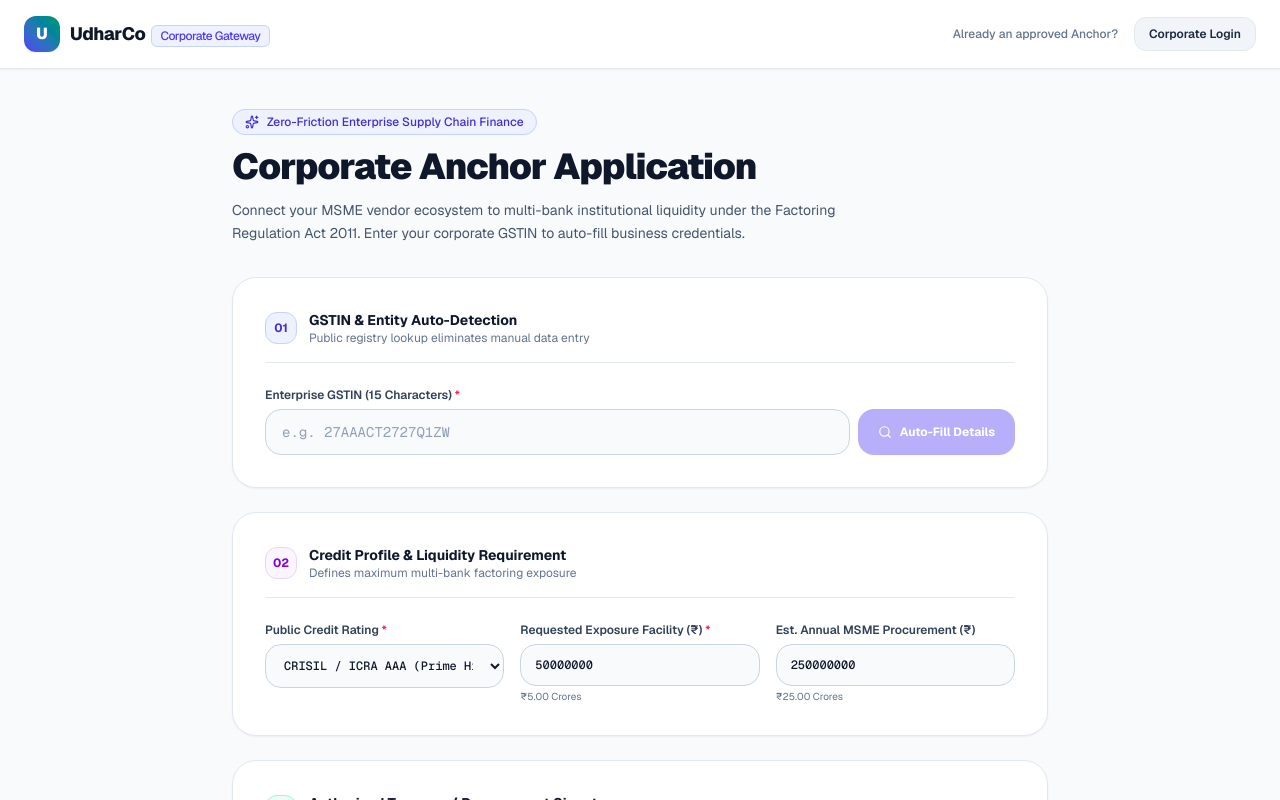
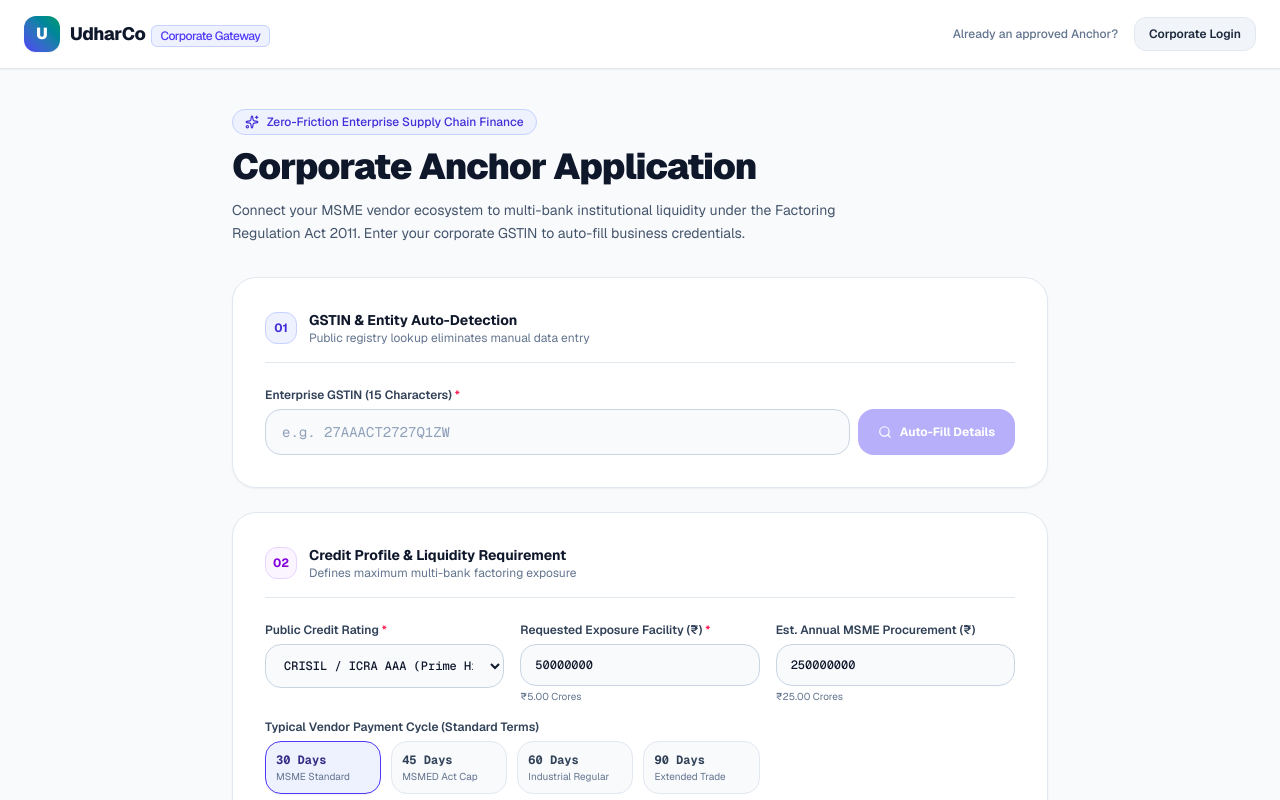
Before and after one commit to bhavyc/udharco, a Next.js app in the folder web/: page /corporate/apply in a window 1280 px wide. Shown: the top 800 px of the page. Built offline with nearby package versions, Linux system fonts and the light colour scheme.

Commit message:
feat(underwriting): add self-declared payment terms for onboarding with strict decoupling from per-invoice execution

```diff
--- a/web/prisma/seed.ts
+++ b/web/prisma/seed.ts
@@ -60,6 +60,7 @@ async function main() {
       currentExposure: 0,
       status: "ACTIVE",
       annualProcurement: 250000000, // ₹25 Cr procurement
+      standardPaymentTerms: 60,
     },
   });
   console.log("✅ Seeded Active Anchor:", anchor.corporateName);
@@ -69,6 +70,7 @@ async function main() {
     where: { gstin: "27AABCM6789P1Z3" },
     update: {
       annualProcurement: 240000000,
+      standardPaymentTerms: 45,
     },
     create: {
       corporateName: "Mahindra Auto Ancillaries Ltd",
@@ -82,6 +84,7 @@ async function main() {
       contactEmail: "treasury@mahindra-ancillaries.com",
       contactPhone: "+91 98200 11223",
       annualProcurement: 240000000, // ₹24 Crore annual procurement
+      standardPaymentTerms: 45,
     },
   });
   console.log("✅ Seeded Pending Anchor (AA+):", pendingAnchor1.corporateName);
@@ -91,6 +94,7 @@ async function main() {
     where: { gstin: "27AABCA4321D1Z9" },
     update: {
       annualProcurement: 80000000,
+      standardPaymentTerms: 30,
     },
     create: {
       corporateName: "Apex Plastic Components Pvt Ltd",
@@ -104,6 +108,7 @@ async function main() {
       contactEmail: "finance@apexplastic.in",
       contactPhone: "+91 98334 45566",
       annualProcurement: 80000000, // ₹8 Crore annual procurement
+      standardPaymentTerms: 30,
     },
   });
   console.log("✅ Seeded Pending Anchor (UNRATED):", pendingAnchor2.corporateName);
--- a/web/src/app/admin/AdminDashboardClient.tsx
+++ b/web/src/app/admin/AdminDashboardClient.tsx
@@ -63,6 +63,7 @@ interface Anchor {
   contactEmail?: string | null;
   contactPhone?: string | null;
   annualProcurement?: number | null;
+  standardPaymentTerms?: number | null;
   createdAt?: string;
   user?: { email: string | null; isActive: boolean; inviteToken?: string | null } | null;
 }
@@ -1327,7 +1328,7 @@ export default function AdminDashboardClient({
                                   onClick={() => {
                                     setReviewAnchorModal(a);
                                     setReviewGstResult(null);
-                                    const defaultTenure = 90;
+                                    const defaultTenure = a.standardPaymentTerms || 30;
                                     setReviewTenureDays(defaultTenure);
                                     const initialSuggestedLimit = a.annualProcurement
                                       ? Math.round(a.annualProcurement * (defaultTenure / 365))
@@ -2154,12 +2155,23 @@ export default function AdminDashboardClient({
 
                   {/* Interactive Dynamic Tenure Selector */}
                   <div>
-                    <div className="flex items-center justify-between text-[11px] text-slate-600 mb-1.5">
-                      <span>Working Capital Cycle (Invoice Tenure):</span>
-                      <span className="font-bold text-slate-900 font-mono">{reviewTenureDays} Days</span>
+                    <div className="flex items-center justify-between text-[11px] text-slate-600 mb-1.5 flex-wrap gap-1">
+                      <div className="flex items-center gap-1.5">
+                        <span>Working Capital Cycle (Invoice Tenure):</span>
+                        <span className="font-bold text-slate-900 font-mono">{reviewTenureDays} Days</span>
+                      </div>
+                      {reviewAnchorModal.standardPaymentTerms ? (
+                        <span className="text-[10px] px-2 py-0.5 rounded bg-indigo-50 text-indigo-700 font-mono font-semibold border border-indigo-200">
+                          Company Declared: {reviewAnchorModal.standardPaymentTerms}d (unverified starting estimate, editable)
+                        </span>
+                      ) : (
+                        <span className="text-[10px] px-2 py-0.5 rounded bg-slate-100 text-slate-500 font-mono">
+                          Default: 30d (MSME Standard)
+                        </span>
+                      )}
                     </div>
                     <div className="grid grid-cols-4 gap-1.5">
-                      {[30, 60, 90, 120].map((days) => (
+                      {[30, 45, 60, 90].map((days) => (
                         <button
                           key={days}
                           type="button"
@@ -2185,6 +2197,9 @@ export default function AdminDashboardClient({
                         </button>
                       ))}
                     </div>
+                    <span className="text-[10px] text-slate-400 mt-1 block">
+                      📌 <strong>Notice:</strong> This tenure is used solely as an onboarding starting estimate to calculate the corporate credit limit. When suppliers actually upload invoices, interest and settlement tenure are <strong>always calculated from that specific invoice&apos;s real bill due-date</strong>.
+                    </span>
                   </div>
 
                   {/* Dynamic Math Display */}
--- a/web/src/app/api/v1/corporate/apply/route.ts
+++ b/web/src/app/api/v1/corporate/apply/route.ts
@@ -14,6 +14,7 @@ export async function POST(request: Request) {
       creditRating,
       requestedExposureLimit,
       annualProcurement,
+      standardPaymentTerms,
     } = body;
 
     if (!gstin || typeof gstin !== "string" || gstin.trim().length !== 15) {
@@ -85,6 +86,7 @@ export async function POST(request: Request) {
         contactEmail: contactEmail.toLowerCase().trim(),
         contactPhone: contactPhone?.trim() || null,
         annualProcurement: typeof annualProcurement === "number" ? annualProcurement : null,
+        standardPaymentTerms: typeof standardPaymentTerms === "number" ? Number(standardPaymentTerms) : 30,
       },
     });
 
@@ -100,6 +102,8 @@ export async function POST(request: Request) {
           corporateName: newAnchor.corporateName,
           gstin: cleanGst,
           requestedExposureLimit: requestedExposureLimit || 0,
+          annualProcurement: annualProcurement || null,
+          standardPaymentTerms: standardPaymentTerms || 30,
           creditRating: creditRating || "UNRATED",
           contactPerson: contactPerson || "",
           contactEmail: contactEmail || "",
--- a/web/src/app/corporate/apply/page.tsx
+++ b/web/src/app/corporate/apply/page.tsx
@@ -36,6 +36,7 @@ export default function CorporateApplyPage() {
   const [creditRating, setCreditRating] = useState("AAA");
   const [requestedLimit, setRequestedLimit] = useState(50000000); // ₹5 Cr default
   const [annualProcurement, setAnnualProcurement] = useState(250000000); // ₹25 Cr default
+  const [standardPaymentTerms, setStandardPaymentTerms] = useState<number>(30); // 30 days default MSME cycle
 
   // Submission State
   const [isSubmitting, setIsSubmitting] = useState(false);
@@ -109,6 +110,7 @@ export default function CorporateApplyPage() {
           creditRating,
           requestedExposureLimit: Number(requestedLimit),
           annualProcurement: Number(annualProcurement),
+          standardPaymentTerms: Number(standardPaymentTerms),
         }),
       });
 
@@ -394,6 +396,37 @@ export default function CorporateApplyPage() {
                       ₹{(annualProcurement / 10000000).toFixed(2)} Crores
                     </span>
                   </div>
+
+                  <div className="md:col-span-2">
+                    <label className="text-slate-700 block mb-1.5 font-semibold">
+                      Typical Vendor Payment Cycle (Standard Terms)
+                    </label>
+                    <div className="grid grid-cols-2 md:grid-cols-4 gap-2.5">
+                      {[
+                        { days: 30, label: "30 Days", desc: "MSME Standard" },
+                        { days: 45, label: "45 Days", desc: "MSMED Act Cap" },
+                        { days: 60, label: "60 Days", desc: "Industrial Regular" },
+                        { days: 90, label: "90 Days", desc: "Extended Trade" },
+                      ].map((t) => (
+                        <button
+                          key={t.days}
+                          type="button"
+                          onClick={() => setStandardPaymentTerms(t.days)}
+                          className={`p-2.5 rounded-2xl border text-left transition cursor-pointer ${
+                            standardPaymentTerms === t.days
+                              ? "bg-indigo-50 border-indigo-600 text-indigo-900 shadow-xs"
+                              : "bg-slate-50 border-slate-200 text-slate-700 hover:bg-slate-100"
+                          }`}
+                        >
+                          <div className="text-xs font-bold font-mono">{t.label}</div>
+                          <div className="text-[10px] text-slate-500 mt-0.5">{t.desc}</div>
+                        </button>
+                      ))}
+                    </div>
+                    <span className="text-[10px] text-slate-400 mt-1.5 block">
+                      💡 Self-declared typical payment terms to MSME suppliers. Used as an onboarding estimate for initial credit line calculation. Individual invoices are always funded & settled per their actual bill due-dates.
+                    </span>
+                  </div>
                 </div>
               </div>
 
```
Also changed, not shown: 2 other files (tests, documents, lock files or other folders).
